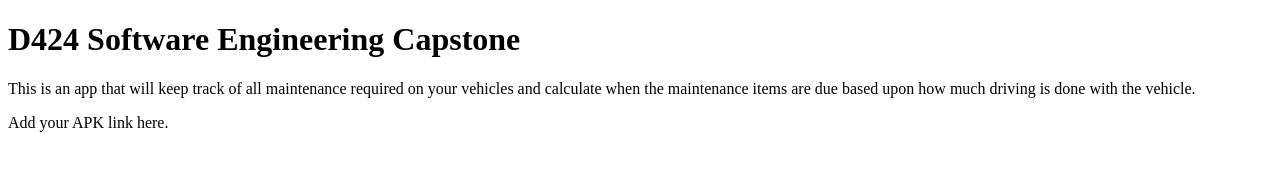
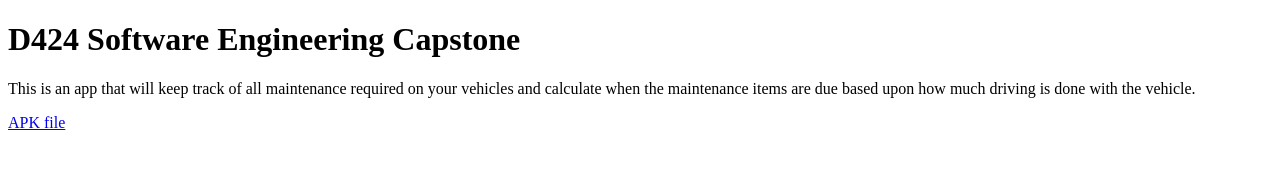
Before and after one commit to xwyckoff/MaintenanceMinder, a plain HTML site: page index.html in a window 1280 px wide. Drawn offline with Linux system fonts and the light colour scheme.

Commit message:
Update index.html

```diff
--- a/index.html
+++ b/index.html
@@ -8,7 +8,7 @@
 
     <meta name="viewport" content="width=device-width, initial-scale=1.0">
 
-    <title>My GitHub Page</title>
+    <title>Maintenance Minder</title>
 
 </head>
 
@@ -18,7 +18,7 @@
 
     <p>This is an app that will keep track of all maintenance required on your vehicles and calculate when the maintenance items are due based upon how much driving is done with the vehicle.</p>
 
-    <p>Add your APK link here.</p>
+    <p><a href="file:///app-release.apk">APK file</a></p>
 
 
 </body>
```
